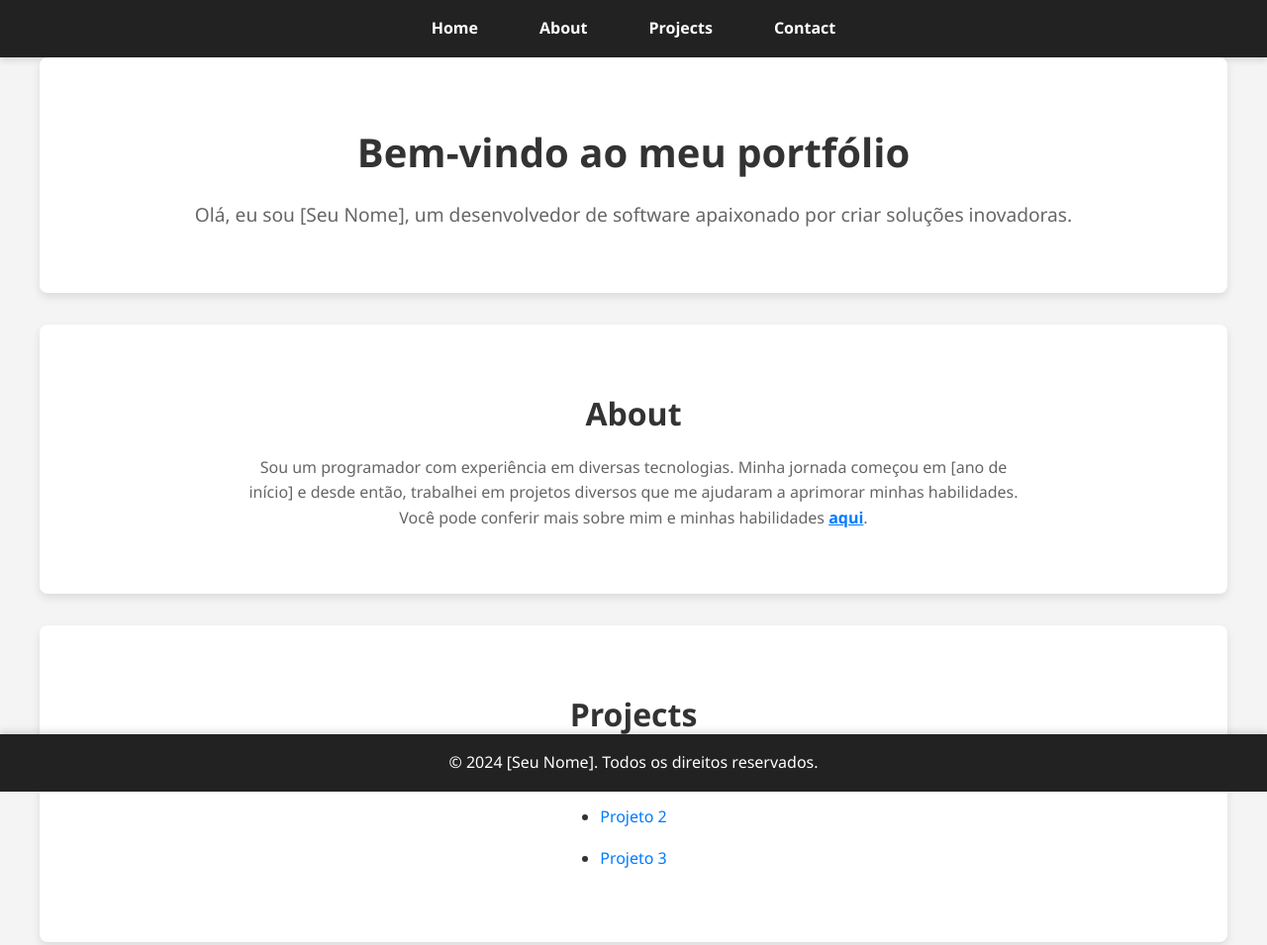
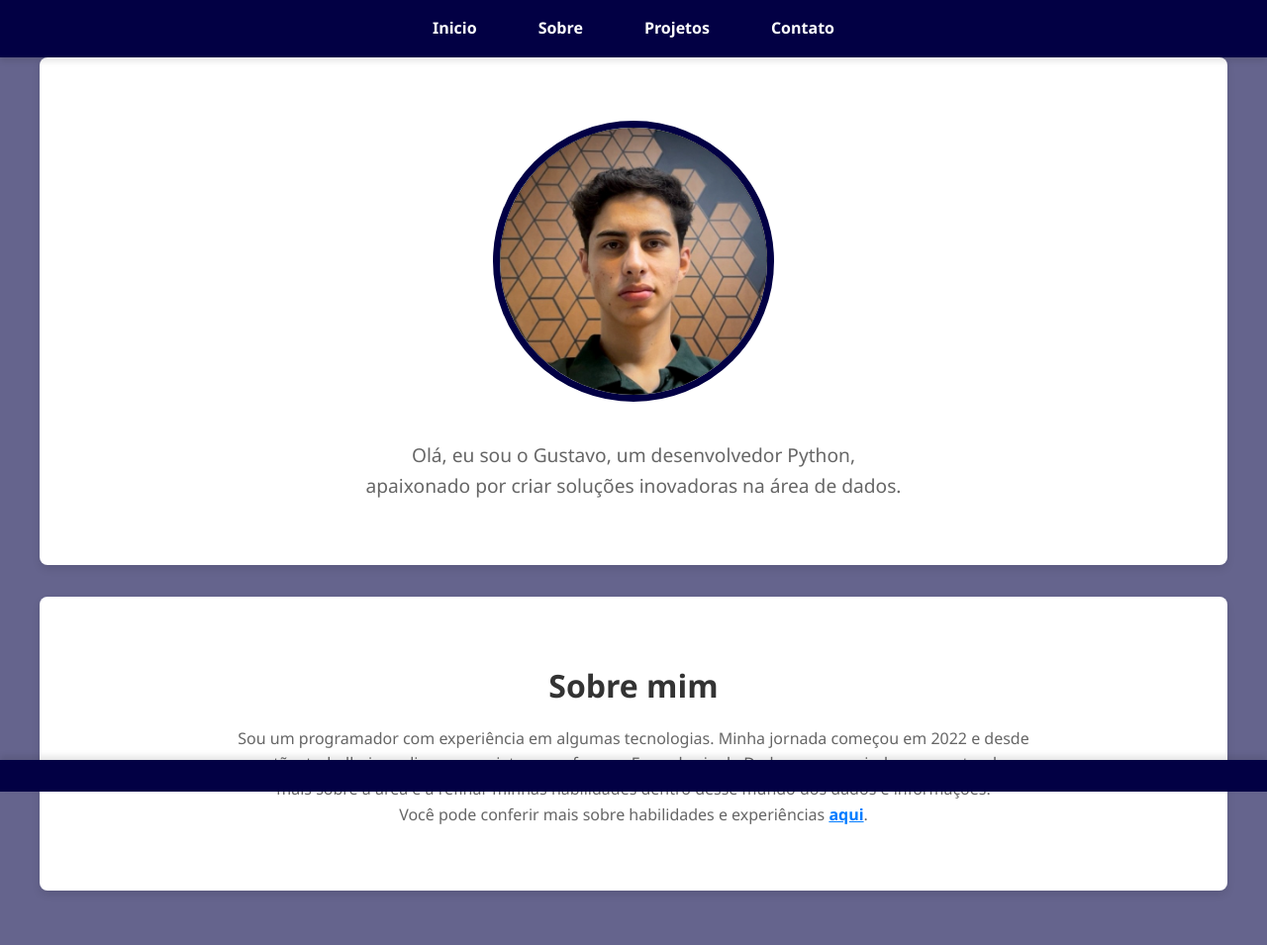
Before and after one commit to gtraldi/portfolio, a plain HTML site: page index.html in a window 1280 px wide. Shown: the top 955 px of the page at 99% size. After the commit the page ends 932 px from the top, so only its background shows below. Drawn offline with Linux system fonts and the light colour scheme.

Commit message:
separando conteúdo em mais páginas e finalizando a estelização com CSS

```diff
--- a/index.html
+++ b/index.html
@@ -3,52 +3,33 @@
 <head>
     <meta charset="UTF-8">
     <meta name="viewport" content="width=device-width, initial-scale=1.0">
-    <title>Portfólio de [Seu Nome]</title>
-    <link rel="stylesheet" href="styles.css">
+    <title>Portfólio - Inicio</title>
+    <link rel="stylesheet" href="styles/index.css">
 </head>
 <body>
     <header>
         <nav>
             <ul>
-                <li><a href="#home">Home</a></li>
-                <li><a href="#about">About</a></li>
-                <li><a href="#projects">Projects</a></li>
-                <li><a href="#contact">Contact</a></li>
+                <li><a href="#home">Inicio</a></li>
+                <li><a href="#about">Sobre</a></li>
+                <li><a href="projects.html">Projetos</a></li>
+                <li><a href="contact.html">Contato</a></li>
             </ul>
         </nav>
     </header>
 
     <section id="home">
-        <h1>Bem-vindo ao meu portfólio</h1>
-        <p>Olá, eu sou [Seu Nome], um desenvolvedor de software apaixonado por criar soluções inovadoras.</p>
+        <img id="perfil" src="img/foto_perfil.png" alt="foto_de_perfil">
+        <p>Olá, eu sou o Gustavo, um desenvolvedor Python,<br> apaixonado por criar soluções inovadoras na área de dados.</p>
     </section>
 
     <section id="about">
-        <h2>About</h2>
-        <p>Sou um programador com experiência em diversas tecnologias. Minha jornada começou em [ano de início] e desde então, trabalhei em projetos diversos que me ajudaram a aprimorar minhas habilidades.</p>
-        <p>Você pode conferir mais sobre mim e minhas habilidades <a href="[link para LinkedIn]" target="_blank">aqui</a>.</p>
-    </section>
-
-    <section id="projects">
-        <h2>Projects</h2>
-        <ul>
-            <li><a href="[link do projeto 1 no GitHub]" target="_blank">Projeto 1</a></li>
-            <li><a href="[link do projeto 2 no GitHub]" target="_blank">Projeto 2</a></li>
-            <li><a href="[link do projeto 3 no GitHub]" target="_blank">Projeto 3</a></li>
-        </ul>
-    </section>
-
-    <section id="contact">
-        <h2>Contact</h2>
-        <p>Você pode me encontrar através dos seguintes canais:</p>
-        <ul>
-            <li>Email: <a href="mailto:[seu-email]">[seu-email]</a></li>
-            <li>LinkedIn: <a href="[link para LinkedIn]" target="_blank">[Seu Perfil LinkedIn]</a></li>
-        </ul>
+        <h2>Sobre mim</h2>
+        <p>Sou um programador com experiência em algumas tecnologias. Minha jornada começou em 2022 e desde então, trabalhei em diversos projetos com foco na Engenharia de Dados que me ajudaram a entender mais sobre a área e a refinar minhas habilidades dentro desse mundo dos dados e informações.</p>
+        <p>Você pode conferir mais sobre habilidades e experiências <a href="https://www.linkedin.com/in/gustavo-traldi-ba63431a0/" target="_blank">aqui</a>.</p>
     </section>
 
     <footer>
-        <p>&copy; 2024 [Seu Nome]. Todos os direitos reservados.</p>
     </footer>
 </body>
 </html>
--- a/styles.css
+++ /dev/null
@@ -1,134 +0,0 @@
-/* Reset básico e configuração de fonte */
-* {
-    margin: 0;
-    padding: 0;
-    box-sizing: border-box;
-    font-family: 'Segoe UI', Tahoma, Geneva, Verdana, sans-serif;
-}
-
-body {
-    line-height: 1.6;
-    background: #f4f4f4;
-    color: #333;
-}
-
-/* Estilos do header */
-header {
-    background: #222;
-    color: #fff;
-    padding: 1rem 2rem;
-    text-align: center;
-    box-shadow: 0 4px 6px rgba(0,0,0,0.1);
-}
-
-/* Estilos do menu de navegação */
-nav ul {
-    list-style: none;
-    display: flex;
-    justify-content: center;
-    padding: 0;
-}
-
-nav ul li {
-    margin: 0 15px;
-}
-
-nav ul li a {
-    color: #fff;
-    text-decoration: none;
-    font-weight: bold;
-    padding: 0.5rem 1rem;
-    border-radius: 4px;
-    transition: background 0.3s ease, color 0.3s ease;
-}
-
-nav ul li a:hover {
-    background: #444;
-    color: #ddd;
-}
-
-/* Estilos das seções */
-section {
-    padding: 4rem 2rem;
-    max-width: 1200px;
-    margin: 0 auto;
-    background: #fff;
-    border-radius: 8px;
-    box-shadow: 0 4px 8px rgba(0,0,0,0.1);
-    text-align: center;
-    margin-bottom: 2rem;
-}
-
-/* Estilos específicos para cada seção */
-section#home {
-    background: #ffffff;
-}
-
-section#home h1 {
-    font-size: 2.5rem;
-    margin-bottom: 1rem;
-}
-
-section#home p {
-    font-size: 1.2rem;
-    color: #666;
-}
-
-section#about p {
-    max-width: 800px;
-    margin: 0 auto;
-    font-size: 1rem;
-    color: #666;
-}
-
-section#about a {
-    color: #007bff;
-    font-weight: bold;
-    transition: color 0.3s ease;
-}
-
-section#about a:hover {
-    color: #0056b3;
-}
-
-section h2 {
-    font-size: 2rem;
-    margin-bottom: 1rem;
-}
-
-section#projects ul {
-    display: flex;
-    flex-direction: column;
-    align-items: center;
-    padding: 0;
-}
-
-section#projects ul li {
-    margin: 0.5rem 0;
-}
-
-section#projects ul li a {
-    text-decoration: none;
-    color: #007bff;
-    transition: color 0.3s ease;
-}
-
-section#projects ul li a:hover {
-    color: #0056b3;
-}
-
-/* Estilos do footer */
-footer {
-    background: #222;
-    color: #fff;
-    text-align: center;
-    padding: 1rem;
-    position: fixed;
-    width: 100%;
-    bottom: 0;
-    box-shadow: 0 -4px 6px rgba(0,0,0,0.1);
-}
-
-footer p {
-    margin: 0;
-}
--- /dev/null
+++ b/styles/contact.css
@@ -0,0 +1,135 @@
+* {
+    margin: 0;
+    padding: 0;
+    box-sizing: border-box;
+    font-family: 'Segoe UI', Tahoma, Geneva, Verdana, sans-serif;
+}
+
+html, body {
+    height: 100%;
+    margin: 0;
+}
+
+body {
+    line-height: 1.6;
+    background: #0200449b;
+    color: #333333;
+    display: flex;
+    flex-direction: column;
+}
+
+header {
+    background: #020044;
+    color: #fff;
+    padding: 1rem 2rem;
+    text-align: center;
+    box-shadow: 0 4px 6px rgba(0, 0, 0, 0.1);
+    position: sticky;
+    top: 0;
+    z-index: 1000;
+}
+
+nav ul {
+    list-style: none;
+    display: flex;
+    justify-content: center;
+    padding: 0;
+}
+
+nav ul li {
+    margin: 0 15px;
+}
+
+nav ul li a {
+    color: #fff;
+    text-decoration: none;
+    font-weight: bold;
+    padding: 0.5rem 1rem;
+    border-radius: 4px;
+    transition: background 0.3s ease, color 0.3s ease;
+}
+
+nav ul li a:hover {
+    background: #0c0976;
+    color: #ddd;
+}
+
+main {
+    flex: 1;
+    display: flex;
+    flex-direction: column;
+    align-items: center;
+    justify-content: center;
+}
+
+section {
+    padding: 4rem 2rem;
+    max-width: 800px;
+    width: 100%;
+    margin: 0 auto;
+    background: #fff;
+    border-radius: 8px;
+    box-shadow: 0 4px 8px rgba(0,0,0,0.1);
+    margin-bottom: 2rem;
+    text-align: center;
+}
+
+section#contact p {
+    font-size: 1.1rem;
+    color: #666;
+    margin-bottom: 2rem;
+}
+
+section#contact ul {
+    list-style: none;
+    padding: 0;
+    text-align: left;
+}
+
+section#contact ul li {
+    display: flex;
+    align-items: center;
+    margin-bottom: 1.5rem;
+}
+
+.contact-logo {
+    width: 24px;
+    height: 24px;
+    margin-right: 10px;
+}
+
+section#contact ul li span {
+    font-weight: bold;
+    color: #333;
+    margin-right: 8px;
+}
+
+section#contact ul li a {
+    color: #007bff;
+    text-decoration: none;
+    transition: color 0.3s ease;
+}
+
+section#contact ul li a:hover {
+    color: #0056b3;
+}
+
+section h2 {
+    font-size: 2rem;
+    margin-bottom: 1.5rem;
+    color: #333;
+}
+
+footer {
+    background: #020044;
+    color: #fff;
+    text-align: center;
+    padding: 1rem;
+    box-shadow: 0 -4px 6px rgba(0,0,0,0.1);
+    width: 100%;
+    margin-top: auto;
+}
+
+footer p {
+    margin: 0;
+}
--- /dev/null
+++ b/styles/index.css
@@ -0,0 +1,120 @@
+* {
+    margin: 0;
+    padding: 0;
+    box-sizing: border-box;
+    font-family: 'Segoe UI', Tahoma, Geneva, Verdana, sans-serif;
+}
+
+body {
+    line-height: 1.6;
+    background: #0200449b;
+    color: #333;
+}
+
+header {
+    background: #020044;
+    color: #fff;
+    padding: 1rem 2rem;
+    text-align: center;
+    box-shadow: 0 4px 6px rgba(0, 0, 0, 0.1);
+    position: sticky;
+    top: 0;
+    z-index: 1000;
+}
+
+nav ul {
+    list-style: none;
+    display: flex;
+    justify-content: center;
+    padding: 0;
+}
+
+nav ul li {
+    margin: 0 15px;
+}
+
+nav ul li a {
+    color: #fff;
+    text-decoration: none;
+    font-weight: bold;
+    padding: 0.5rem 1rem;
+    border-radius: 4px;
+    transition: background 0.3s ease, color 0.3s ease;
+}
+
+nav ul li a:hover {
+    background: #0c0976;
+    color: #ddd;
+}
+
+section {
+    padding: 4rem 2rem;
+    max-width: 1200px;
+    margin: 0 auto;
+    background: #fff;
+    border-radius: 8px;
+    box-shadow: 0 4px 8px rgba(0,0,0,0.1);
+    text-align: center;
+    margin-bottom: 2rem;
+}
+
+img#perfil {
+    background-color: #fff;
+    border-radius: 50%;
+    border: 7px solid #020044;
+    height: 25%;
+    object-fit: cover;
+    width: 25%;
+    margin-bottom: 2rem;
+}
+
+section#home {
+    background: #ffffff;
+}
+
+section#home h1 {
+    font-size: 2.5rem;
+    margin-bottom: 1rem;
+}
+
+section#home p {
+    font-size: 1.2rem;
+    color: #666;
+}
+
+section#about p {
+    max-width: 800px;
+    margin: 0 auto;
+    font-size: 1rem;
+    color: #666;
+}
+
+section#about a {
+    color: #007bff;
+    font-weight: bold;
+    transition: color 0.3s ease;
+}
+
+section#about a:hover {
+    color: #0056b3;
+}
+
+section h2 {
+    font-size: 2rem;
+    margin-bottom: 1rem;
+}
+
+footer {
+    background: #020044;
+    color: #fff;
+    text-align: center;
+    padding: 1rem;
+    position: fixed;
+    width: 100%;
+    bottom: 0;
+    box-shadow: 0 -4px 6px rgba(0,0,0,0.1);
+}
+
+footer p {
+    margin: 0;
+}
--- /dev/null
+++ b/styles/projects.css
@@ -0,0 +1,120 @@
+* {
+    margin: 0;
+    padding: 0;
+    box-sizing: border-box;
+    font-family: 'Segoe UI', Tahoma, Geneva, Verdana, sans-serif;
+}
+
+body {
+    line-height: 1.6;
+    background: #0200449b;
+    color: #333;
+}
+
+header {
+    background: #020044;
+    color: #fff;
+    padding: 1rem 2rem;
+    text-align: center;
+    box-shadow: 0 4px 6px rgba(0, 0, 0, 0.1);
+    position: sticky;
+    top: 0;
+    z-index: 1000;
+}
+
+nav ul {
+    list-style: none;
+    display: flex;
+    justify-content: center;
+    padding: 0;
+}
+
+h2 {
+    display: flex;
+    justify-content: center;
+}
+
+nav ul li {
+    margin: 0 15px;
+}
+
+nav ul li a {
+    color: #fff;
+    text-decoration: none;
+    font-weight: bold;
+    padding: 0.5rem 1rem;
+    border-radius: 4px;
+    transition: background 0.3s ease, color 0.3s ease;
+}
+
+nav ul li a:hover {
+    background: #0c0976;
+    color: #ddd;
+}
+
+section {
+    padding: 4rem 2rem;
+    max-width: 1200px;
+    margin: 0 auto;
+    background: #fff;
+    border-radius: 8px;
+    box-shadow: 0 4px 8px rgba(0,0,0,0.1);
+    margin-bottom: 2rem;
+}
+
+section#projects ul {
+    display: flex;
+    align-items: center;
+    list-style: none;
+    padding: 0;
+}
+
+section#projects ul li {
+    margin: 3rem 2rem;
+}
+
+.project-item {
+    display: flex;
+    align-items: center;
+}
+
+.project-item img {
+    width: 100px;
+    height: auto;
+    margin-right: 1rem;
+}
+
+.project-details {
+    text-align: left;
+}
+
+.project-details a {
+    text-decoration: none;
+    color: #007bff;
+    font-weight: bold;
+    transition: color 0.3s ease;
+}
+
+.project-details a:hover {
+    color: #0056b3;
+}
+
+.project-details p {
+    margin-top: 0.5rem;
+    color: #666;
+}
+
+footer {
+    background: #020044;
+    color: #fff;
+    text-align: center;
+    padding: 1rem;
+    position: fixed;
+    width: 100%;
+    bottom: 0;
+    box-shadow: 0 -4px 6px rgba(0,0,0,0.1);
+}
+
+footer p {
+    margin: 0;
+}
```
Also changed, not shown: contact.html (added, +41 -0 lines), projects.html (added, +57 -0 lines), img/foto_perfil.png (added), img/gmail_logo.webp (added), img/linkedin_logo.webp (added), img/logo_data_center.png (added), img/logo_gestao.png (added), img/logo_viagens.jpg (added), 1 other file.
